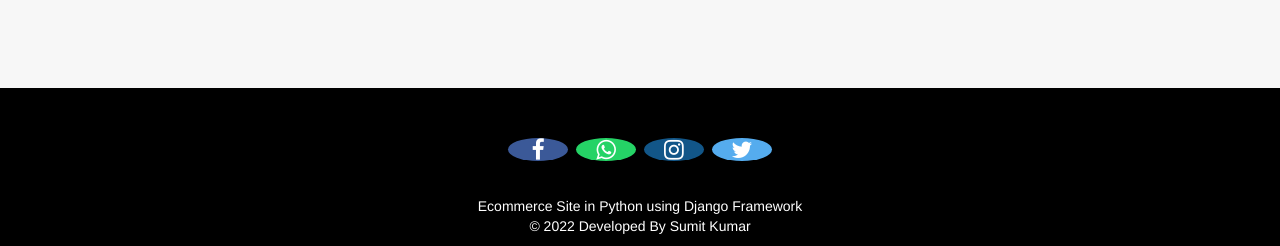
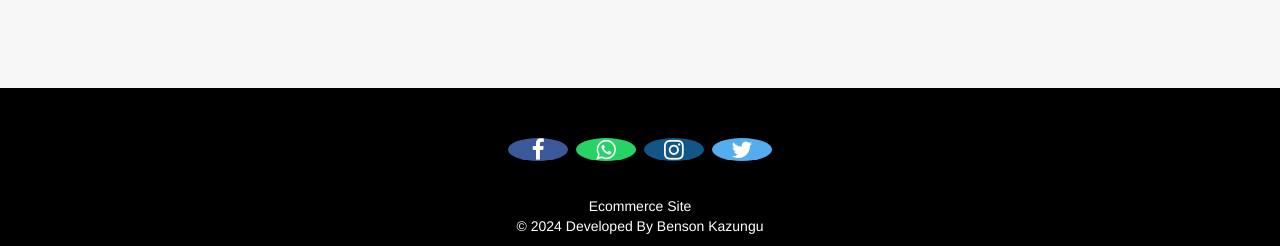
Before and after one commit to carzoongu/ECommerceSite, a Django app: page / in a window 1280 px wide. Shown: the part 729-975 px from the top of the page. Run offline with Django 3.2, Linux system fonts and the light colour scheme; data that the repository does not hold is empty; some libraries are stand-ins or nearby versions.

Commit message:
Update homebase.html

```diff
--- a/templates/ecom/homebase.html
+++ b/templates/ecom/homebase.html
@@ -315,8 +315,8 @@ body {
     <div class="row">
       <div class="col-md-12 col-sm-12">
         <div style="color:#ffffff;" class="wow fadeInUp footer-copyright">
-          <p>Ecommerce Site in Python using Django Framework<br>
-            &copy; 2022 Developed By Sumit Kumar </p>
+          <p>Ecommerce Site<br>
+            &copy; 2024 Developed By Benson Kazungu </p>
         </div>
       </div>
     </div>
```
